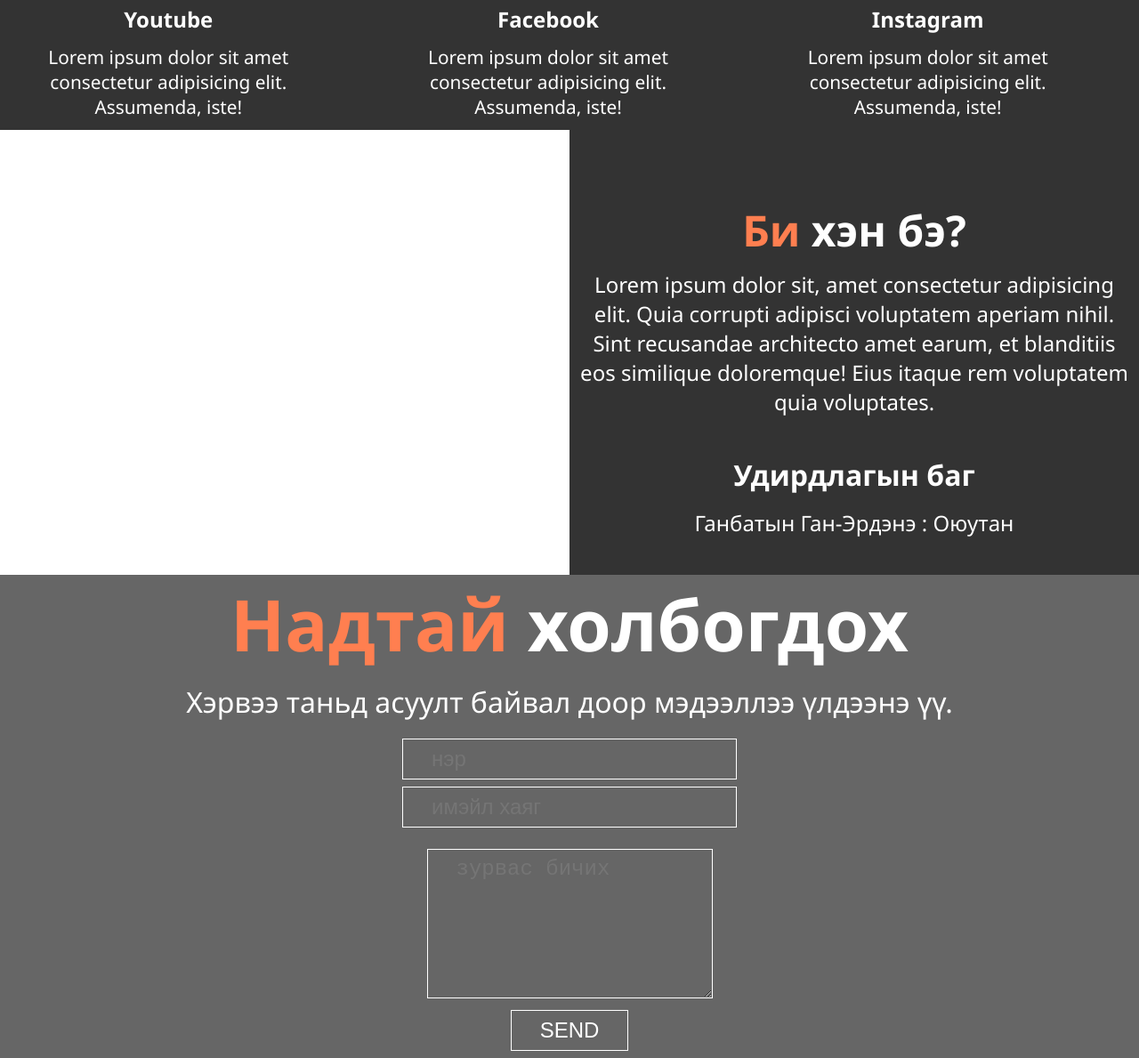
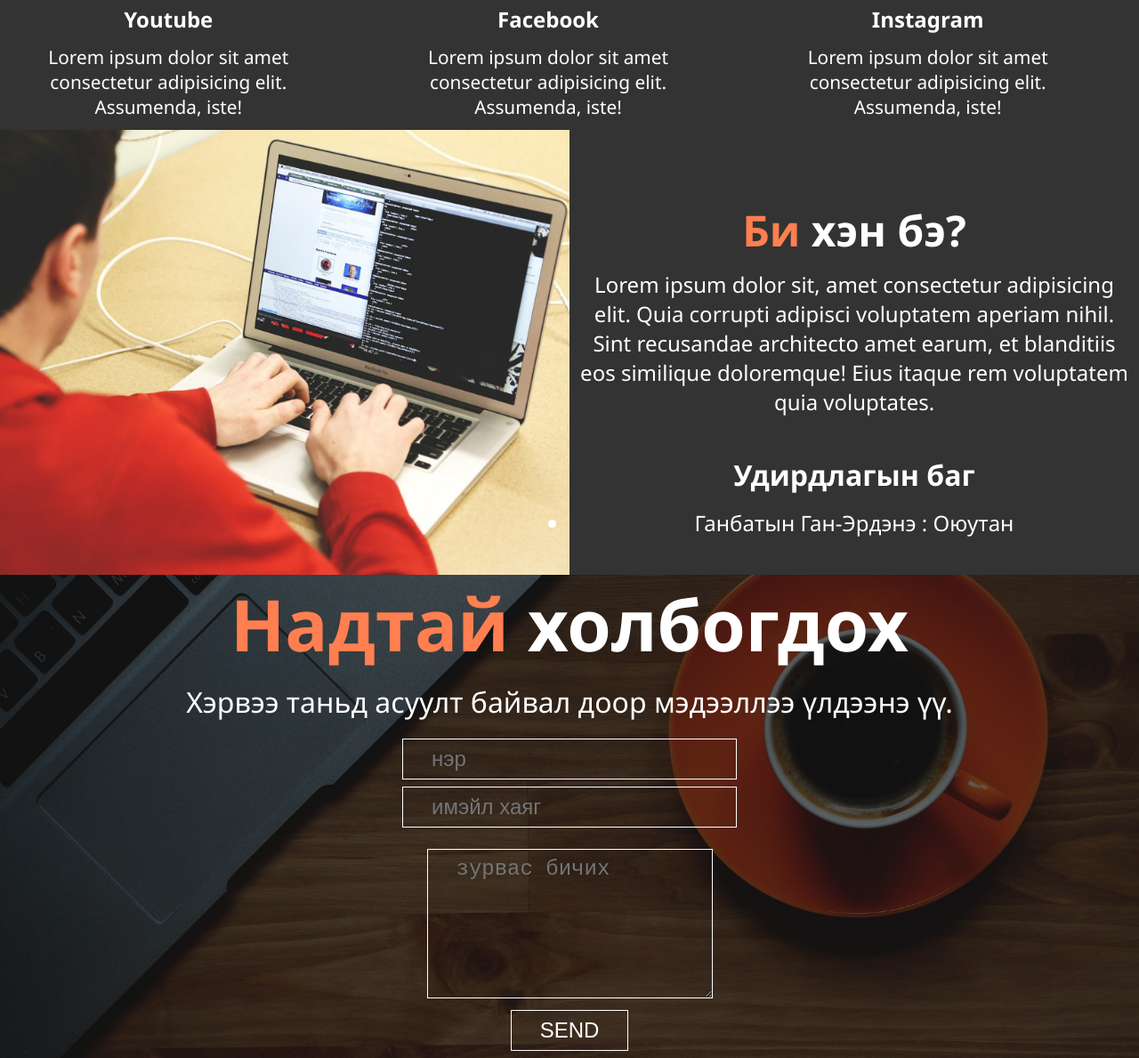
Before and after one commit to ganaa123456/portfolio, a plain HTML site: page index.html in a window 1280 px wide. Shown: the part 1009-2198 px from the top of the page at 89% size. Drawn offline with Linux system fonts and the light colour scheme; the site is published under a folder, as on GitHub Pages, so addresses that start at the root find nothing.

Commit message:
img service

```diff
--- a/style.css
+++ b/style.css
@@ -51,7 +51,7 @@ p {
 /*------------------ Showcase ----------------*/
 
 #showcase {
-    background: url(/img/240600184_876665016303870_4835812178367131341_n.jpg) no-repeat center center/cover;
+    background: url(img/240600184_876665016303870_4835812178367131341_n.jpg) no-repeat center center/cover;
     height: 100vh;
 }
 #showcase .showcase-content {
@@ -138,7 +138,7 @@ p {
 }
 
 .who-img {
-    background: url(/img/programming-g5209b1c53_1920.jpg) no-repeat center center/cover;
+    background: url(img/programming-g5209b1c53_1920.jpg) no-repeat center center/cover;
     height: 100vh;
     width: 50%;
     max-height: 500px;
@@ -172,7 +172,7 @@ p {
 /* --------------------------section */
 
 #contact {
-    background: url(/img/cup-of-coffee-g7f21818a5_1920.jpg) no-repeat center center/cover;
+    background: url(img/cup-of-coffee-g7f21818a5_1920.jpg) no-repeat center center/cover;
 
 }
 #contact .contact {
```
